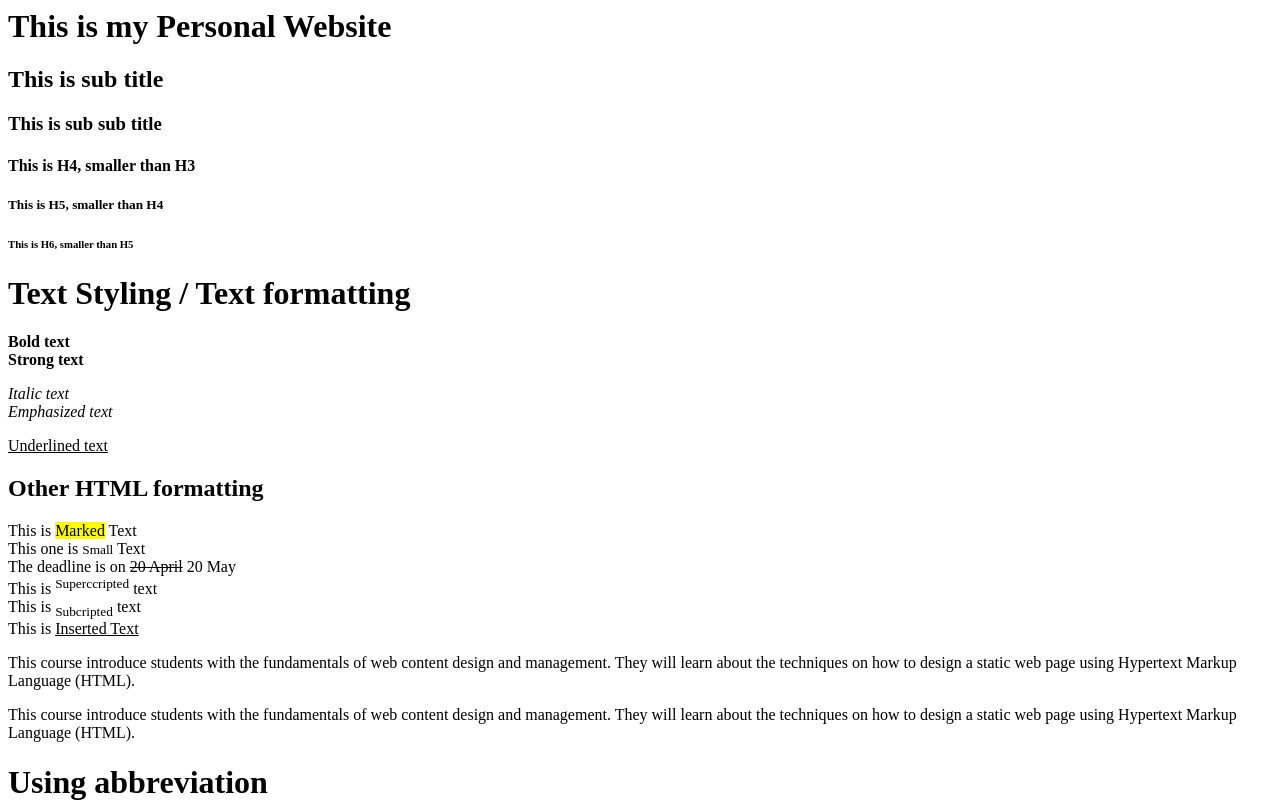
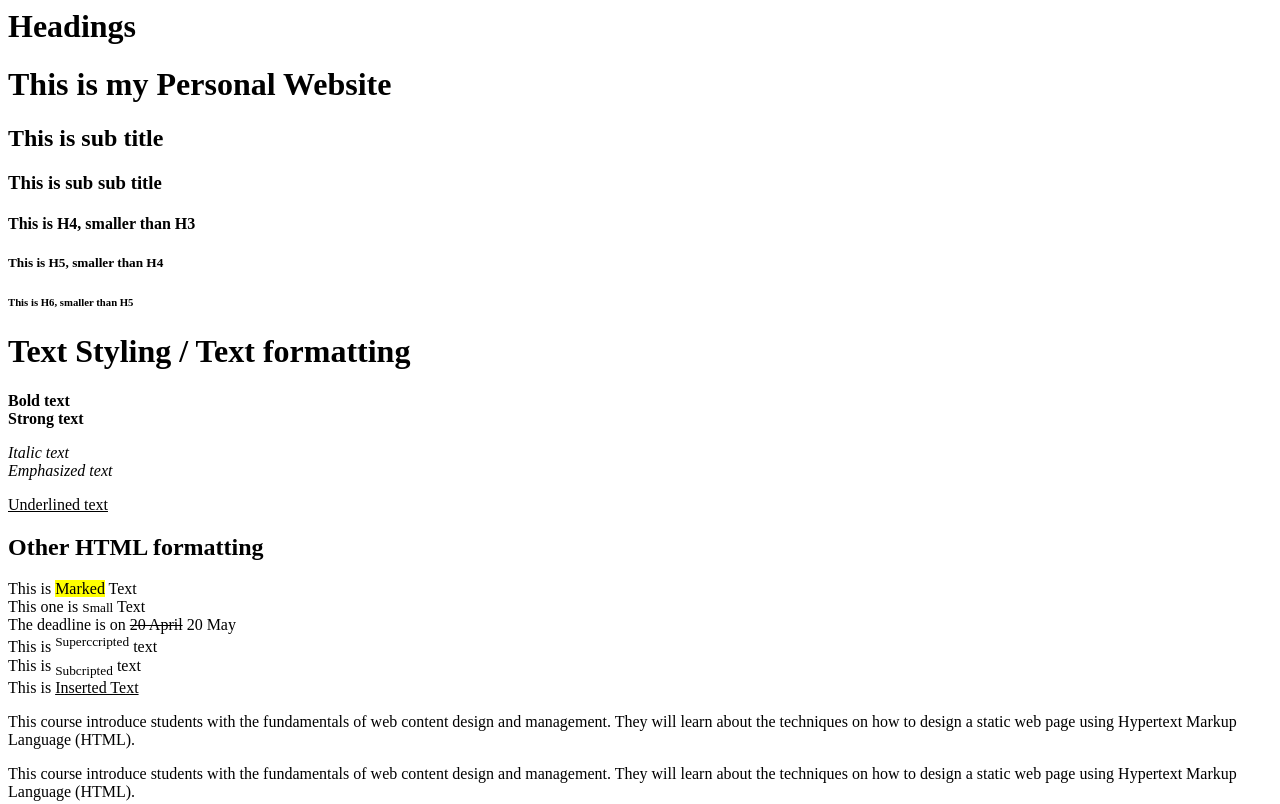
Before and after one commit to NikNurShahira/Testing-huhuu, a plain HTML site: page index.html in a window 1280 px wide. Shown: the top 804 px of the page. Drawn offline with Linux system fonts and the light colour scheme.

Commit message:
Update index.html

```diff
--- a/index.html
+++ b/index.html
@@ -3,13 +3,13 @@
 	<title>NIK NUR SHAHIRA BT NIK PA</title>
 </head>
 <body>
+<h1>Headings</h1>
 	<h1>This is my Personal Website</h1>
 	<h2>This is sub title</h2>
 	<h3>This is sub sub title</h3>
 	<h4>This is H4, smaller than H3</h4>
 	<h5>This is H5, smaller than H4</h5>
 	<h6>This is H6, smaller than H5</h6>
-
 
 <h1>Text Styling / Text formatting</h1>
 	<b>Bold text</b><br>
```
